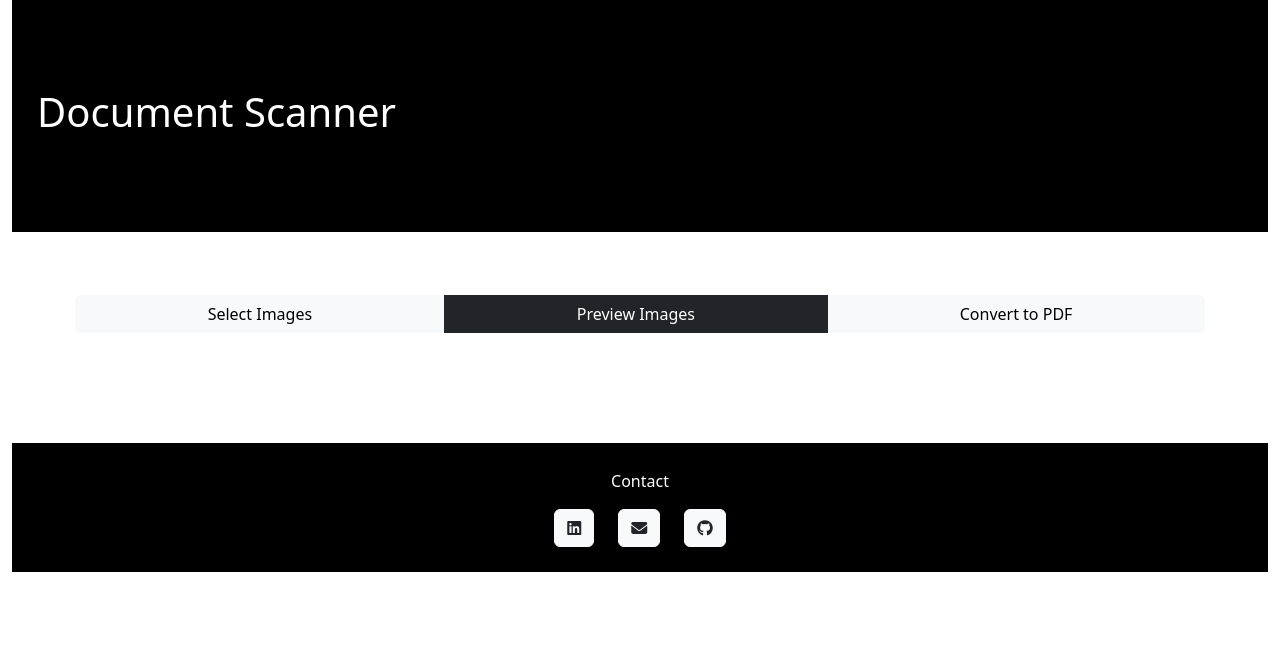
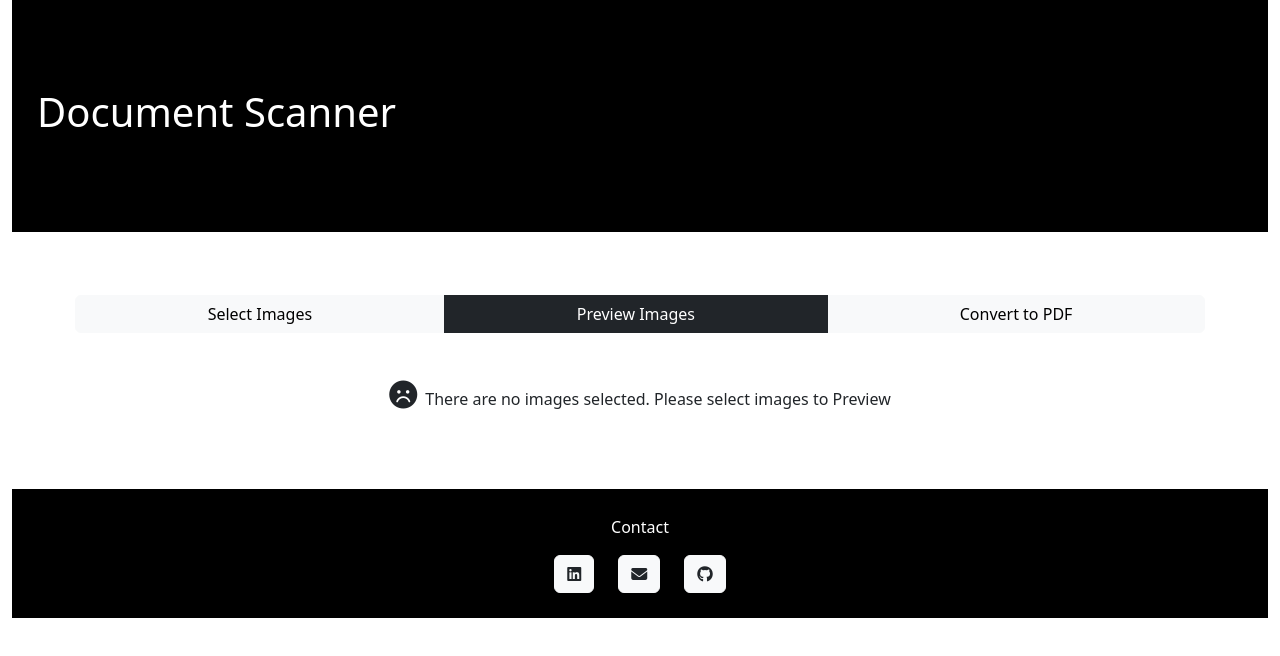
Before and after one commit to mithunsai/document-scanner-fe, a Vue app: page / in a window 1280 px wide. Both pictures are taken after a click on the button "Preview Images". Shown: the top 656 px of the page. Built offline with nearby package versions, Linux system fonts and the light colour scheme.

Commit message:
covers condition of no images selected in preview images

```diff
--- a/src/components/PreviewImages.vue
+++ b/src/components/PreviewImages.vue
@@ -13,6 +13,12 @@
         aria-hidden="true"
         @click="removeImage(index)"
       ></span>
+    </div>
+    <div class="" v-if="imagesComp.length <= 0">
+      <p class="text-center ">
+        <i class="fa-solid fa-face-frown fs-3 me-2"></i>There are no images selected. Please select images to
+        Preview
+      </p>
     </div>
   </div>
 </template>
--- a/src/views/ImgToPdf.vue
+++ b/src/views/ImgToPdf.vue
@@ -36,8 +36,7 @@
       <SelectImages @setimages="setImages"></SelectImages>
     </div>
     <div
-      class="pb-5"
-      v-show="buttonSelected === 'preview' && images.length > 0"
+      v-show="buttonSelected === 'preview'"
     >
       <PreviewImages :images="images"></PreviewImages>
     </div>
```
